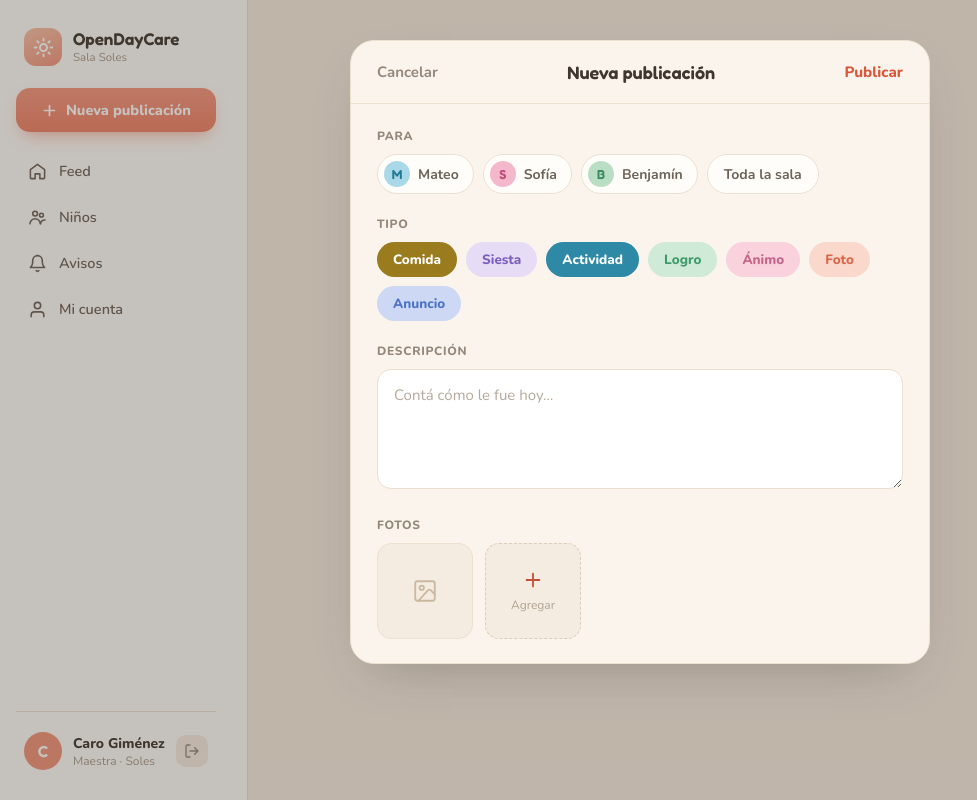
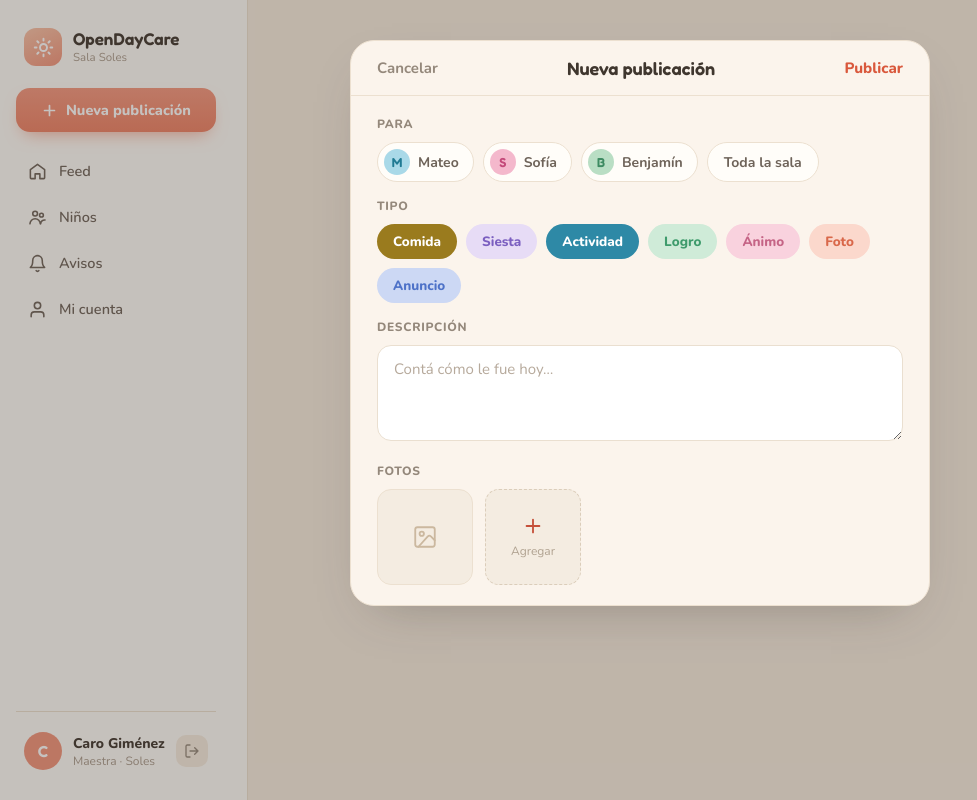
Before and after one commit to JoaquinFelix/06-open-daycare, a Next.js app: page /crear-publicacion in a window 1280 px wide. Shown: the whole page, without its empty margins (0-977 px from the left). Built offline with nearby package versions, Linux system fonts and the light colour scheme.

Commit message:
reduccion de tamaño de pantalla yfuncionalidad de marcar y desmarcar

```diff
--- a/components/feed/PostForm.tsx
+++ b/components/feed/PostForm.tsx
@@ -37,12 +37,20 @@ export function PostForm({ action, kids }: PostFormProps) {
     description?: string;
   }>({});
 
+  // Los IDs de los niños que se muestran como chips — "Toda la sala" los
+  // selecciona o deselecciona a todos.
+  const kidIds = kids.map((kid) => kid.id);
+
   function toggleRecipient(id: string) {
     setErrors((prev) => ({ ...prev, recipients: undefined }));
     setRecipients((prev) => {
       if (id === ALL_ROOM) {
-        return prev.includes(ALL_ROOM) ? [] : [ALL_ROOM];
+        // Seleccionar "Toda la sala" marca todos los niños; deseleccionar
+        // deja la lista vacía.
+        return prev.includes(ALL_ROOM) ? [] : [...kidIds, ALL_ROOM];
       }
+      // Deseleccionar un niño individual cuando "Toda la sala" está activo
+      // también quita "Toda la sala".
       const withoutAll = prev.filter((r) => r !== ALL_ROOM);
       return withoutAll.includes(id)
         ? withoutAll.filter((r) => r !== id)
@@ -76,7 +84,7 @@ export function PostForm({ action, kids }: PostFormProps) {
   return (
     <form action={action} onSubmit={handleSubmit}>
       {/* Header */}
-      <div className="flex items-center justify-between border-b border-line px-[26px] py-5">
+      <div className="flex items-center justify-between border-b border-line px-[26px] py-4">
         <button
           type="button"
           onClick={() => router.back()}
@@ -96,10 +104,10 @@ export function PostForm({ action, kids }: PostFormProps) {
       </div>
 
       {/* Contenido */}
-      <div className="px-[26px] py-6">
+      <div className="px-[26px] py-5">
         {/* PARA */}
         <span className={SECTION_LABEL}>PARA</span>
-        <div className="mb-[22px] flex flex-wrap gap-[9px]">
+        <div className="mb-[16px] flex flex-wrap gap-[9px]">
           {kids.map((kid) => {
             const selected = recipients.includes(kid.id);
             return (
@@ -157,7 +165,7 @@ export function PostForm({ action, kids }: PostFormProps) {
 
         {/* TIPO */}
         <span className={SECTION_LABEL}>TIPO</span>
-        <div className="mb-[22px] flex flex-wrap gap-[9px]">
+        <div className="mb-[16px] flex flex-wrap gap-[9px]">
           {POST_TYPES.map((t) => (
             <button
               key={t.id}
@@ -185,7 +193,7 @@ export function PostForm({ action, kids }: PostFormProps) {
             setErrors((prev) => ({ ...prev, description: undefined }));
           }}
           placeholder="Contá cómo le fue hoy…"
-          className="mb-[22px] min-h-[120px] w-full resize-y rounded-[14px] border-[1.5px] border-[#EADFD0] bg-white px-4 py-3.5 text-[15px] leading-normal text-ink outline-none placeholder:text-[#B6A99B] focus-visible:ring-2 focus-visible:ring-accent"
+          className="mb-[16px] min-h-[96px] w-full resize-y rounded-[14px] border-[1.5px] border-[#EADFD0] bg-white px-4 py-3 text-[15px] leading-normal text-ink outline-none placeholder:text-[#B6A99B] focus-visible:ring-2 focus-visible:ring-accent"
         />
         {errors.description && <FieldError message={errors.description} />}
 
```
